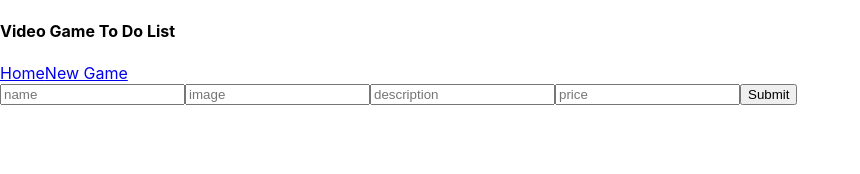
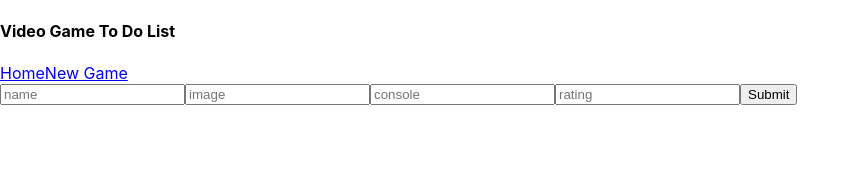
Before and after one commit to jinyangb/Game-app, a React (Create React App) app in the folder client/: page / in a window 1280 px wide. Shown: the top 174 px of the page, without its empty margins (0-860 px from the left). Built offline with nearby package versions, Linux system fonts and the light colour scheme.

Commit message:
final changes thurs

```diff
--- a/client/src/App.js
+++ b/client/src/App.js
@@ -5,7 +5,6 @@ import './App.css'
 import GameList from './components/GameList'
 import Nav from './components/Nav'
 import List from './pages/List'
-import GameForm from './pages/GameForm'
 
 function App() {
   const [games, setGames] = useState([])
@@ -13,8 +12,9 @@ function App() {
     id: '',
     name: '',
     img: '',
-    description: '',
-    price: ''
+    console: '',
+    rating: '',
+    genre: ''
   })
 
   const addGame = (e) => {
@@ -22,12 +22,18 @@ function App() {
     const currentGames = games
     const addedGame = {
       ...newGame,
-      id: parseInt(games.length + 1),
-      price: parseInt(newGame.price)
+      id: parseInt(games.length + 1)
     }
     currentGames.push(addedGame)
     setGames(currentGames)
-    setNewGame({ id: '', name: '', img: '', description: '', price: '' })
+    setNewGame({
+      id: '',
+      name: '',
+      img: '',
+      console: '',
+      rating: '',
+      genre: ''
+    })
   }
   const handleChange = (e) => {
     setNewGame({ ...newGame, [e.target.name]: e.target.value })
--- a/client/src/components/GameList.jsx
+++ b/client/src/components/GameList.jsx
@@ -50,19 +50,19 @@ const TodoList = ({ newGame, handleChange, addGame }) => {
         />
         <TextInput
           type="text-area"
-          value={newGame.description}
+          value={newGame.console}
           onChange={handleChange}
-          name={'description'}
-          placeholder={'description'}
+          name={'console'}
+          placeholder={'console'}
           handleChange={handleOtherChange}
           addNewGame={addNewGame}
         />
         <TextInput
           type="text"
-          value={newGame.price}
+          value={newGame.rating}
           onChange={handleChange}
-          name={'price'}
-          placeholder={'price'}
+          name={'rating'}
+          placeholder={'rating'}
           handleChange={handleOtherChange}
           addNewGame={addNewGame}
         />
--- a/client/src/pages/GameForm.js
+++ /dev/null
@@ -1,49 +0,0 @@
-import React from 'react'
-import TextInput from '../components/TextInput'
-import Tasks from '../components/Tasks'
-
-function GameForm(props) {
-  const handleSubmit = (e) => {
-    props.addGame(e)
-    props.history.push('/list')
-  }
-  return (
-    <div>
-      <h1>Add A New Game Listing</h1>
-      <form onSubmit={handleSubmit}>
-        <TextInput
-          type="text"
-          value={props.newGame.name}
-          c
-          onChange={props.handleChange}
-          name={'name'}
-          placeholder={'name'}
-        />
-        <TextInput
-          type="text"
-          value={props.newGame.img}
-          onChange={props.handleChange}
-          name={'img'}
-          placeholder={'image'}
-        />
-        <TextInput
-          type="text-area"
-          value={props.newGame.description}
-          onChange={props.handleChange}
-          name={'description'}
-          placeholder={'description'}
-        />
-        <TextInput
-          type="text"
-          value={props.newGame.price}
-          onChange={props.handleChange}
-          name={'price'}
-          placeholder={'price'}
-        />
-        <button>Submit</button>
-      </form>
-    </div>
-  )
-}
-
-export default GameForm
```
Also changed, not shown: client/src/components/Input.jsx (deleted, +0 -18 lines).
